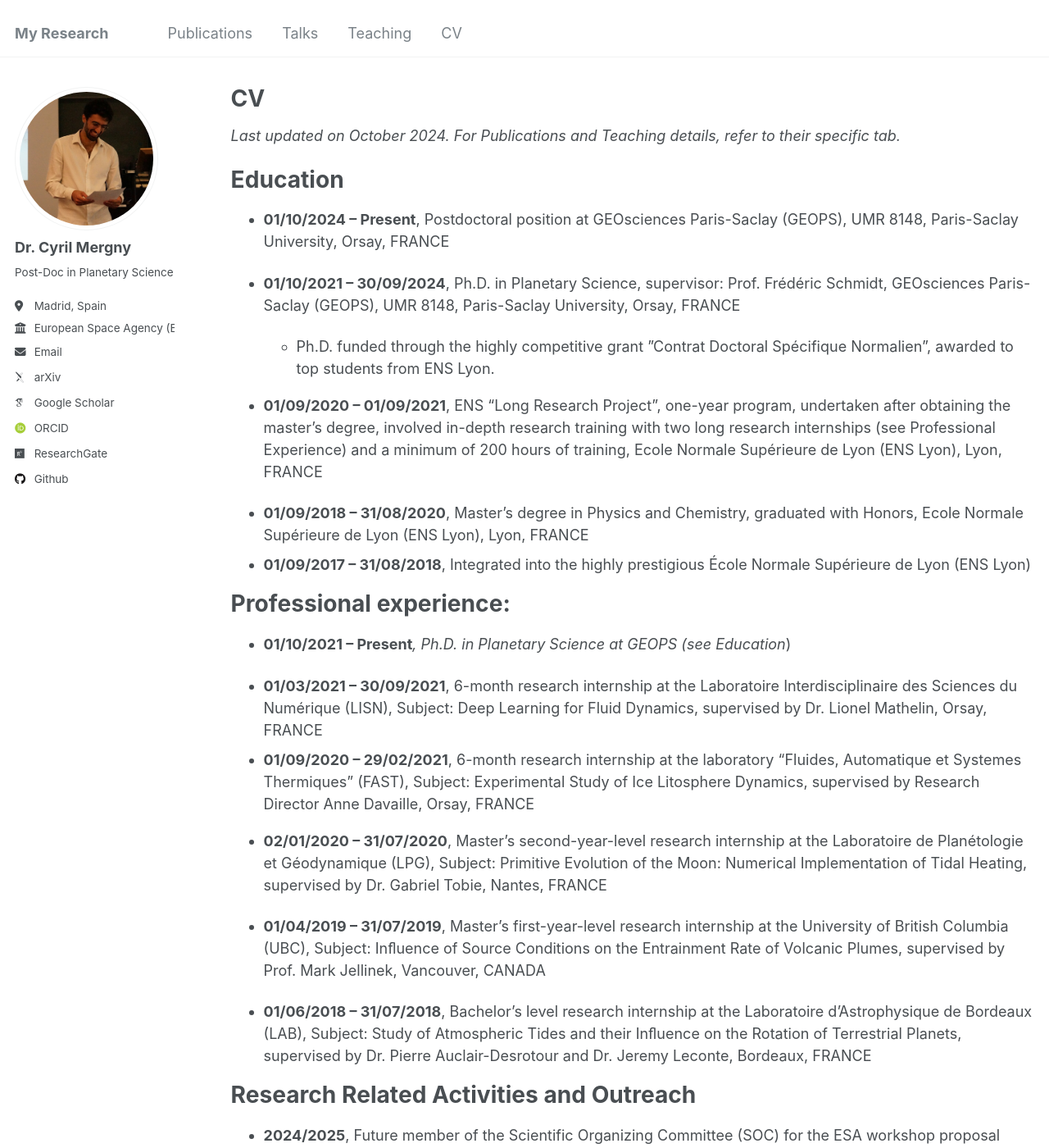
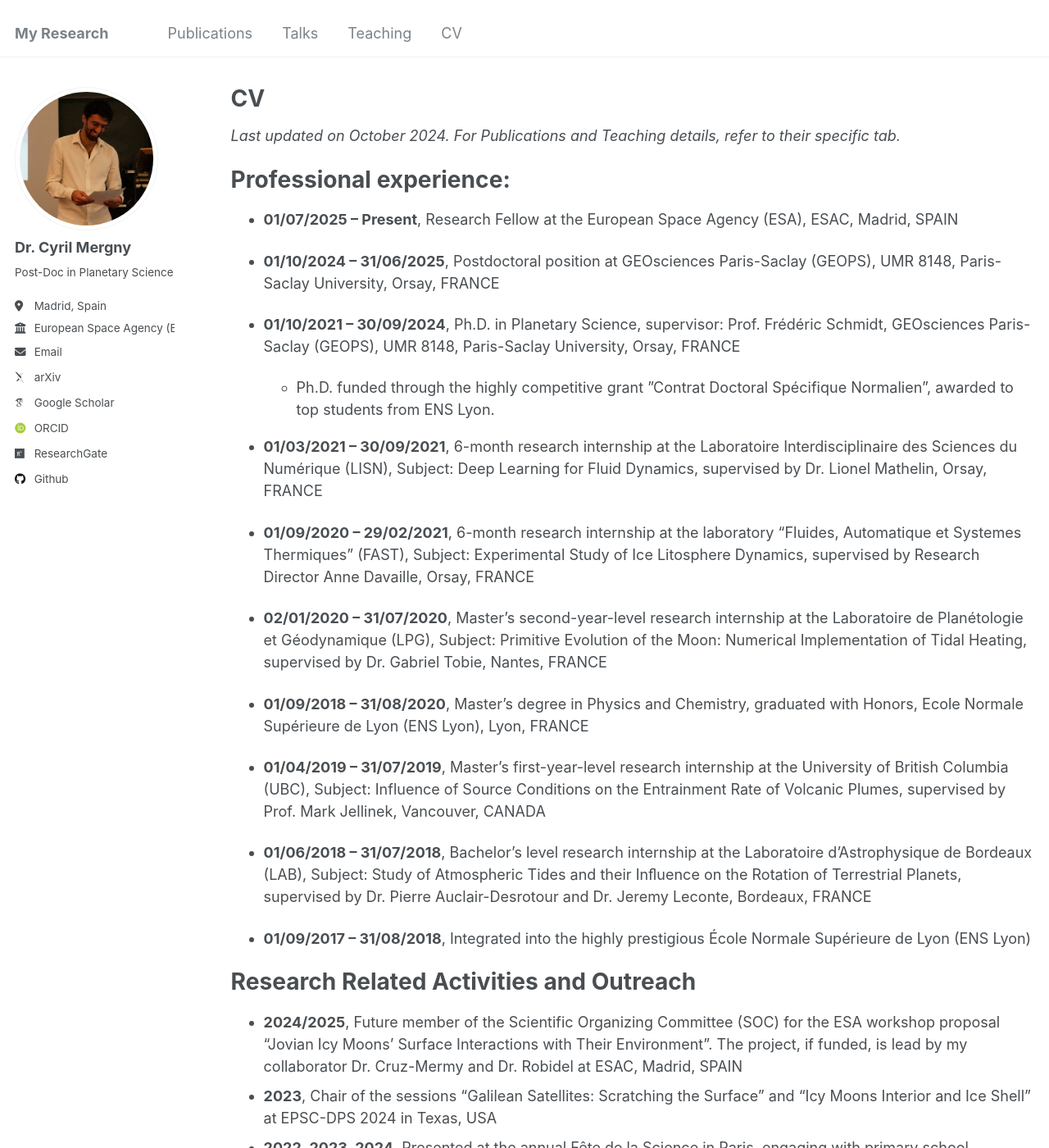
Before and after one commit to cmergny/cmergny.github.io, a Jekyll site: the page built from _pages/cv.md, in a window 1280 px wide and 1400 px high. Shown: the whole window at 82% size. Built offline with Jekyll 4.4.1, drawn with Linux system fonts in a browser that asks for light colours; some web fonts are replaced.

Commit message:
Update cv.md

```diff
--- a/_pages/cv.md
+++ b/_pages/cv.md
@@ -11,32 +11,31 @@ redirect_from:
 
 *Last updated on October 2024. For Publications and Teaching details, refer to their specific tab.*
 
-Education
+Professional experience:
 ======
 
+* **01/07/2025 – Present**, Research Fellow at the European Space Agency (ESA), ESAC, Madrid, SPAIN
 
-* **01/10/2024 – Present**, Postdoctoral position at GEOsciences Paris-Saclay (GEOPS),  UMR 8148, Paris-Saclay University, Orsay, FRANCE
+* **01/10/2024 – 31/06/2025**, Postdoctoral position at GEOsciences Paris-Saclay (GEOPS),  UMR 8148, Paris-Saclay University, Orsay, FRANCE
 
 * **01/10/2021 – 30/09/2024**, Ph.D. in Planetary Science, supervisor: Prof. Frédéric Schmidt, GEOsciences Paris-Saclay (GEOPS),  UMR 8148, Paris-Saclay University, Orsay, FRANCE
 
   - Ph.D. funded through the highly competitive grant ”Contrat Doctoral Spécifique Normalien”, awarded to top students from ENS Lyon.
 
-* **01/09/2020 – 01/09/2021**, ENS “Long Research Project”, one-year program, undertaken after obtaining the master’s degree, involved in-depth research training with two long research internships (see Professional Experience) and a minimum of 200 hours of training, Ecole Normale Supérieure de Lyon (ENS Lyon),  Lyon, FRANCE
+* **01/03/2021 – 30/09/2021**, 6-month research internship at the Laboratoire Interdisciplinaire des Sciences du Numérique (LISN),  Subject: Deep Learning for Fluid Dynamics, supervised by Dr. Lionel Mathelin, Orsay, FRANCE
+
+* **01/09/2020 – 29/02/2021**, 6-month research internship at the laboratory “Fluides, Automatique et Systemes Thermiques” (FAST), Subject: Experimental Study of Ice Litosphere Dynamics, supervised by Research Director Anne Davaille, Orsay, FRANCE
+
+* **02/01/2020 – 31/07/2020**, Master’s second-year-level research internship at the Laboratoire de Planétologie et Géodynamique (LPG), Subject: Primitive Evolution of the Moon: Numerical Implementation of Tidal Heating, supervised by Dr. Gabriel Tobie, Nantes, FRANCE
 
 * **01/09/2018 – 31/08/2020**, Master’s degree in Physics and Chemistry, graduated with Honors, Ecole Normale Supérieure de Lyon (ENS Lyon),  Lyon, FRANCE
+
+* **01/04/2019 – 31/07/2019**, Master’s first-year-level research internship at the University of British Columbia (UBC), Subject: Influence of Source Conditions on the Entrainment Rate of Volcanic Plumes, supervised by Prof. Mark Jellinek, Vancouver, CANADA
+
+* **01/06/2018 – 31/07/2018**, Bachelor’s level research internship at the Laboratoire d’Astrophysique de Bordeaux (LAB), Subject: Study of Atmospheric Tides and their Inﬂuence on the Rotation of Terrestrial Planets, supervised by Dr. Pierre Auclair-Desrotour and Dr. Jeremy Leconte, Bordeaux, FRANCE
+
 * **01/09/2017 – 31/08/2018**,  Integrated into the highly prestigious École Normale Supérieure de Lyon (ENS Lyon)
 
-Professional experience:
-======
-* **01/10/2021 – Present***, Ph.D. in Planetary Science at GEOPS (see Education*)
-
-* **01/03/2021 – 30/09/2021**, 6-month research internship at the Laboratoire Interdisciplinaire des Sciences du Numérique (LISN),  Subject: Deep Learning for Fluid Dynamics, supervised by Dr. Lionel Mathelin, Orsay, FRANCE
-* **01/09/2020 – 29/02/2021**, 6-month research internship at the laboratory “Fluides, Automatique et Systemes Thermiques” (FAST), Subject: Experimental Study of Ice Litosphere Dynamics, supervised by Research Director Anne Davaille, Orsay, FRANCE
-* **02/01/2020 – 31/07/2020**, Master’s second-year-level research internship at the Laboratoire de Planétologie et Géodynamique (LPG), Subject: Primitive Evolution of the Moon: Numerical Implementation of Tidal Heating, supervised by Dr. Gabriel Tobie, Nantes, FRANCE
-
-* **01/04/2019 – 31/07/2019**, Master’s first-year-level research internship at the University of British Columbia (UBC), Subject: Inﬂuence of Source Conditions on the Entrainment Rate of Volcanic Plumes, supervised by Prof. Mark Jellinek, Vancouver, CANADA
-
-* **01/06/2018 – 31/07/2018**, Bachelor’s level research internship at the Laboratoire d’Astrophysique de Bordeaux (LAB), Subject: Study of Atmospheric Tides and their Inﬂuence on the Rotation of Terrestrial Planets, supervised by Dr. Pierre Auclair-Desrotour and Dr. Jeremy Leconte, Bordeaux, FRANCE
 
 Research Related Activities and Outreach
 ======
```
